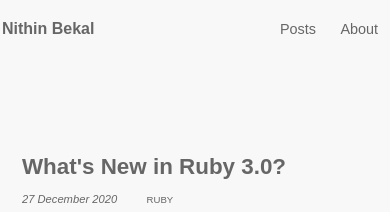
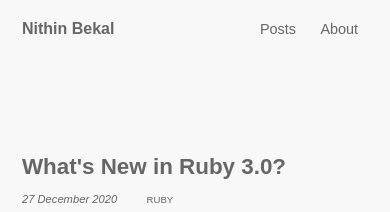
Before and after one commit to nithinbekal/nithinbekal.github.io, a Jekyll site: the page built from index.html, in a window 390 px wide. Shown: the top 212 px of the page. Built offline with Jekyll 4.4.1, drawn with Linux system fonts in a browser that asks for light colours.

Commit message:
Fix header style

```diff
--- a/_sass/site.scss
+++ b/_sass/site.scss
@@ -277,7 +277,7 @@
 
 @media screen and (max-width: 500px) {
   body { font-size: 16px; }
-  .site { padding: 20px; }
+  .container > .header, .site { padding: 20px; }
   .site .post h2.title { font-size: 1.5em; }
   .top-nav-link { padding: 0 5px; }
 }
```
